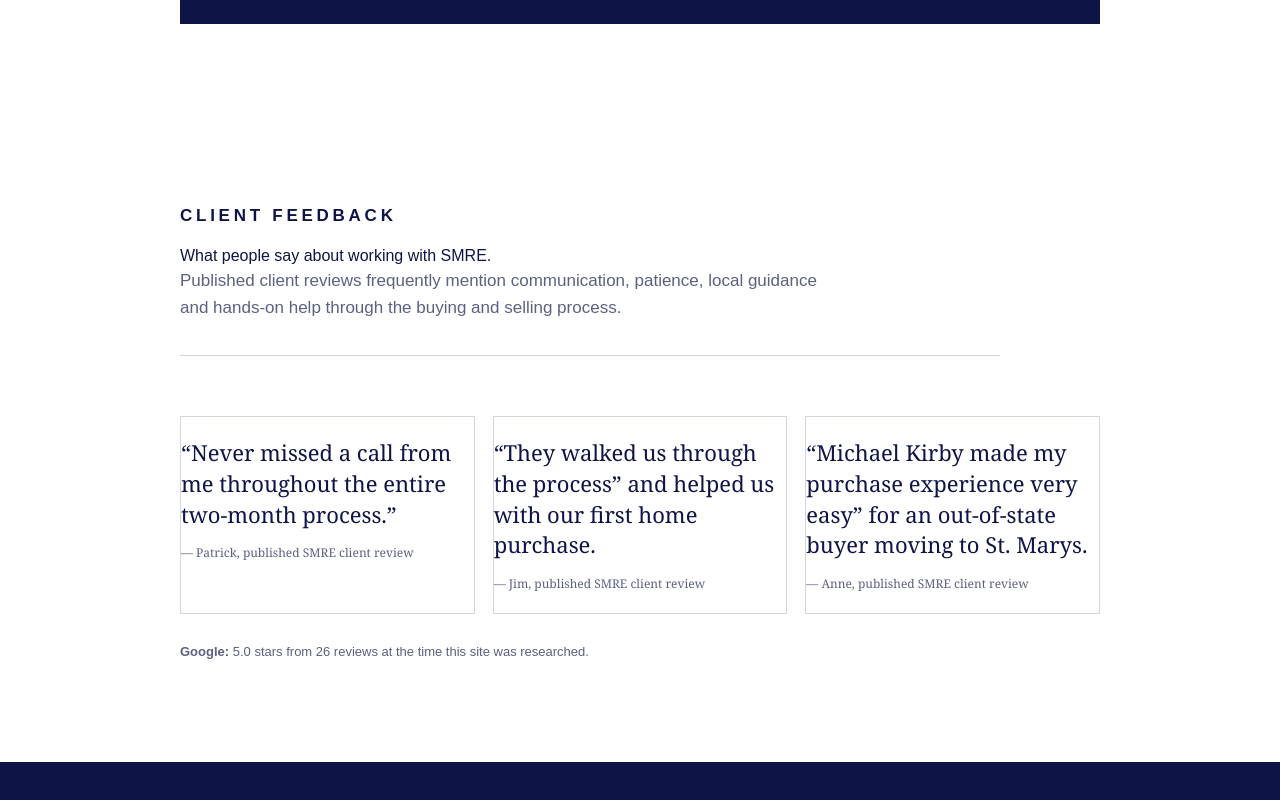
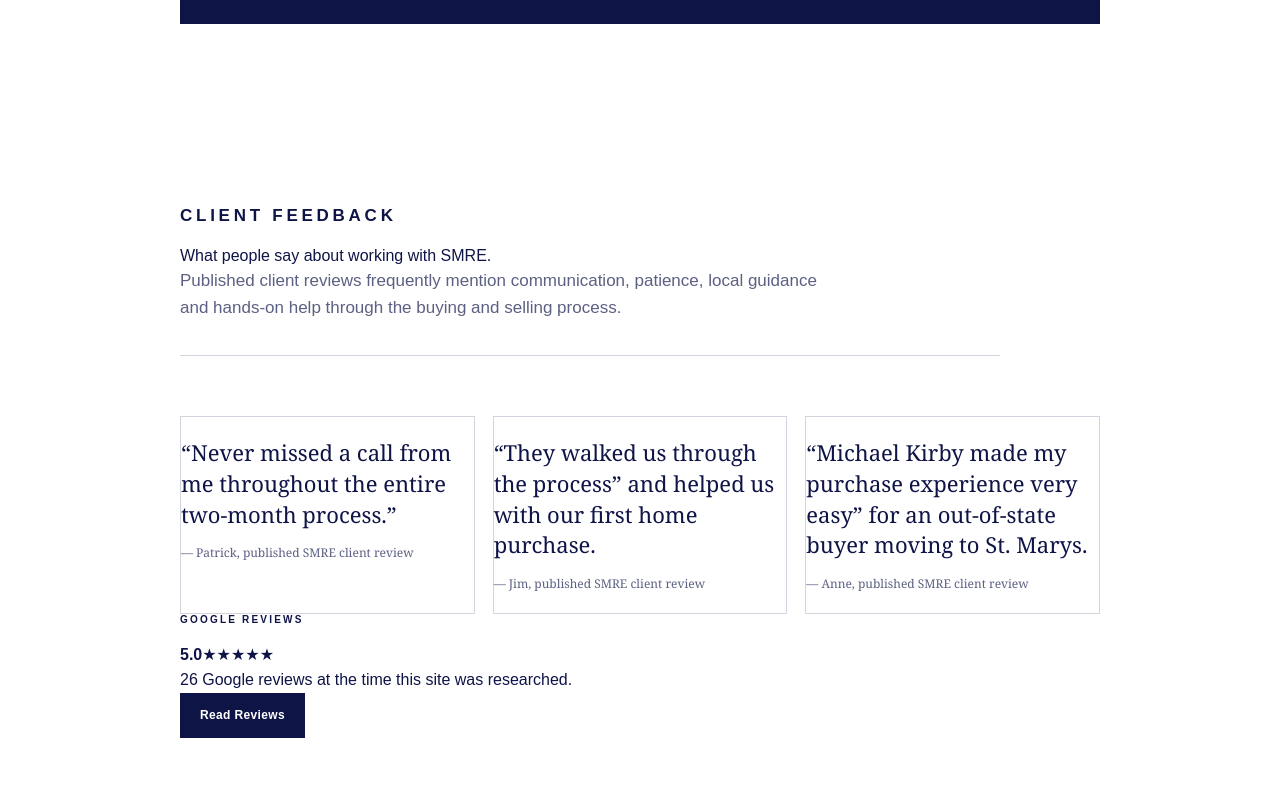
Before and after one commit to pierrenavarre1/smre, a Next.js app: page /about in a window 1280 px wide. Shown: the part 1540-2340 px from the top of the page. Built offline with nearby package versions, Linux system fonts and the light colour scheme.

Commit message:
Polish About page client feedback section

```diff
--- a/app/about/page.tsx
+++ b/app/about/page.tsx
@@ -27,5 +27,26 @@ export default function About(){return <>
   <div className="about-contact-card"><p className="eyebrow" style={{color:'#fff'}}>ST. MARYS OFFICE</p><h2>St. Mary’s Real Estate</h2><p>512 W Bertrand Ave<br />St Marys, KS 66536</p><p><a href="tel:7854652543">(785) 465-2543</a><br /><a href="mailto:admin@smre.info">admin@smre.info</a></p></div>
 </section>
 
-<section className="section container narrow"><div className="page-intro"><p className="eyebrow">CLIENT FEEDBACK</p><h2>What people say about working with SMRE.</h2><p>Published client reviews frequently mention communication, patience, local guidance and hands-on help through the buying and selling process.</p></div><div className="about-review-grid"><blockquote>“Never missed a call from me throughout the entire two-month process.”<cite>— Patrick, published SMRE client review</cite></blockquote><blockquote>“They walked us through the process” and helped us with our first home purchase.<cite>— Jim, published SMRE client review</cite></blockquote><blockquote>“Michael Kirby made my purchase experience very easy” for an out-of-state buyer moving to St. Marys.<cite>— Anne, published SMRE client review</cite></blockquote></div><p className="google-rating"><strong>Google:</strong> 5.0 stars from 26 reviews at the time this site was researched.</p></section>
+<section className="section container narrow about-feedback-section">
+  <div className="page-intro">
+    <p className="eyebrow">CLIENT FEEDBACK</p>
+    <h2>What people say about working with SMRE.</h2>
+    <p>Published client reviews frequently mention communication, patience, local guidance and hands-on help through the buying and selling process.</p>
+  </div>
+
+  <div className="about-review-grid">
+    <blockquote>“Never missed a call from me throughout the entire two-month process.”<cite>— Patrick, published SMRE client review</cite></blockquote>
+    <blockquote>“They walked us through the process” and helped us with our first home purchase.<cite>— Jim, published SMRE client review</cite></blockquote>
+    <blockquote>“Michael Kirby made my purchase experience very easy” for an out-of-state buyer moving to St. Marys.<cite>— Anne, published SMRE client review</cite></blockquote>
+  </div>
+
+  <div className="about-google-review">
+    <div className="about-google-copy">
+      <p className="eyebrow">GOOGLE REVIEWS</p>
+      <div className="about-google-score"><strong>5.0</strong><span className="about-google-stars" aria-label="5 out of 5 stars">★★★★★</span></div>
+      <p>26 Google reviews at the time this site was researched.</p>
+    </div>
+    <a className="button button-dark" href="/testimonials">Read Reviews</a>
+  </div>
+</section>
 </>}
```
